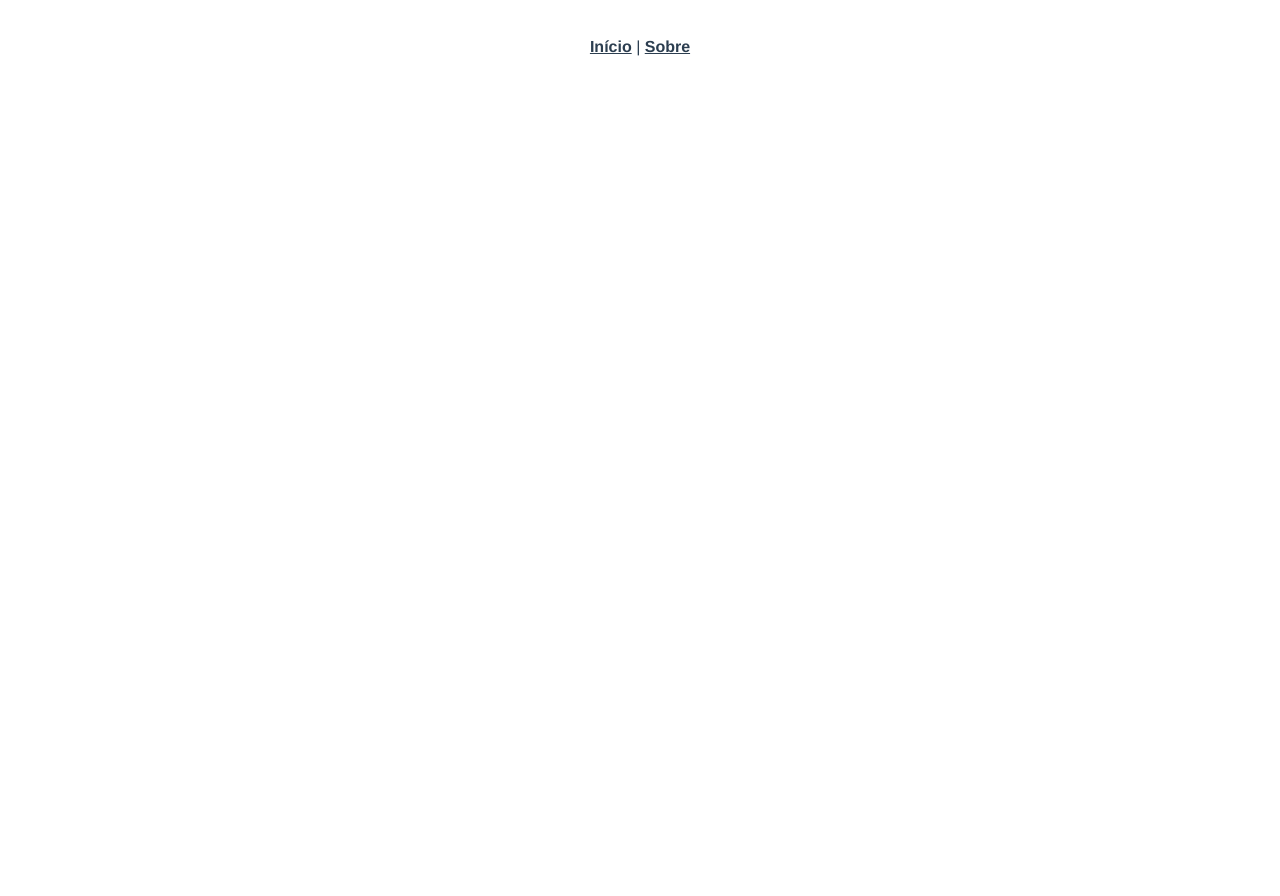
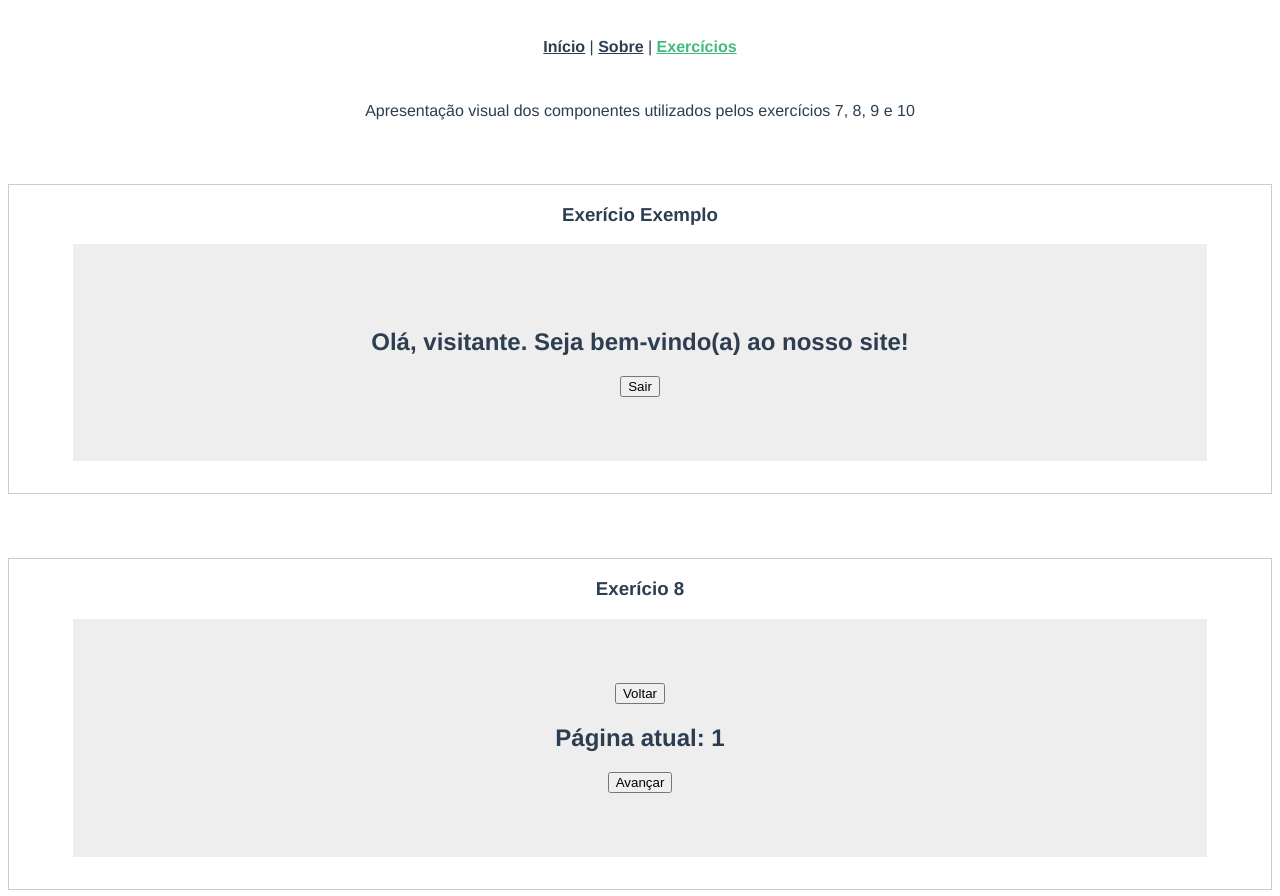
Before and after one commit to mathvalenza/lab365-base-project, a Vue app: page /exercises in a window 1280 px wide. Shown: the top 896 px of the page. Before the commit the page ends 800 px from the top, so only its background shows below. Built offline with nearby package versions, Linux system fonts and the light colour scheme.

Commit message:
adding exercises

```diff
--- a/src/App.vue
+++ b/src/App.vue
@@ -2,7 +2,8 @@
   <div id="app">
     <nav>
       <router-link to="/">Início</router-link> |
-      <router-link to="/about">Sobre</router-link>
+      <router-link to="/about">Sobre</router-link> |
+      <router-link to="/exercises">Exercícios</router-link>
     </nav>
     <router-view />
   </div>
--- /dev/null
+++ b/src/exercicios/exercicio-exemplo.vue
@@ -0,0 +1,36 @@
+<template>
+  <div class="bg">
+    <h1 v-if="usuarioSaiu">Volte sempre</h1>
+
+    <h1 v-else>Olá, {{ nomeOla }}. Seja bem-vindo(a) ao nosso site!</h1>
+
+    <button @click="usuarioSaiu = true">Sair</button>
+  </div>
+</template>
+
+<script>
+export default {
+  name: "ExercicioExemplo",
+  props: {
+    nome: String,
+  },
+  data() {
+    return {
+      usuarioSaiu: false,
+    };
+  },
+  computed: {
+    nomeOla() {
+      return this.nome || "visitante";
+    },
+  },
+};
+</script>
+
+<!-- Add "scoped" attribute to limit CSS to this component only -->
+<style scoped lang="scss">
+.bg {
+  background-color: #eee;
+  padding: 64px 32px;
+}
+</style>
--- /dev/null
+++ b/src/exercicios/exercicio-oito.vue
@@ -0,0 +1,41 @@
+<template>
+  <div class="bg">
+    <button @click="onClickVoltar">Voltar</button>
+
+    <h1>Página atual: {{ numeroPaginaAtual }}</h1>
+
+    <button @click="onClickAvancar">Avançar</button>
+  </div>
+</template>
+
+<script>
+export default {
+  name: "ExercicioExemplo",
+  props: {
+    nome: String,
+  },
+  data() {
+    return {
+      numeroPaginaAtual: 1,
+    };
+  },
+  methods: {
+    onClickVoltar() {
+      if (this.numeroPaginaAtual > 1) {
+        this.numeroPaginaAtual = this.numeroPaginaAtual - 1;
+      }
+    },
+    onClickAvancar() {
+      this.numeroPaginaAtual = this.numeroPaginaAtual + 1;
+    },
+  },
+};
+</script>
+
+<!-- Add "scoped" attribute to limit CSS to this component only -->
+<style scoped lang="scss">
+.bg {
+  background-color: #eee;
+  padding: 64px 32px;
+}
+</style>
--- a/src/router/index.js
+++ b/src/router/index.js
@@ -1,6 +1,7 @@
 import Vue from "vue";
 import VueRouter from "vue-router";
 import HomeView from "../views/HomeView.vue";
+import ExercisesView from "../views/ExercisesView.vue";
 
 Vue.use(VueRouter);
 
@@ -19,6 +20,11 @@ const routes = [
     component: () =>
       import(/* webpackChunkName: "about" */ "../views/AboutView.vue"),
   },
+  {
+    path: "/exercises",
+    name: "exercies",
+    component: ExercisesView,
+  },
 ];
 
 const router = new VueRouter({
--- /dev/null
+++ b/src/views/ExercisesView.vue
@@ -0,0 +1,48 @@
+<template>
+  <section class="container">
+    <p>
+      Apresentação visual dos componentes utilizados pelos exercícios 7, 8, 9 e
+      10
+    </p>
+
+    <div>
+      <div class="component-container">
+        <h3>Exerício Exemplo</h3>
+        <ExercicioExemplo />
+      </div>
+
+      <div class="component-container">
+        <h3>Exerício 8</h3>
+        <ExercicioOito />
+      </div>
+    </div>
+  </section>
+</template>
+
+<script>
+import ExercicioExemplo from "../exercicios/exercicio-exemplo.vue";
+import ExercicioOito from "../exercicios/exercicio-oito.vue";
+
+export default {
+  name: "ExercisesView",
+  components: {
+    ExercicioExemplo,
+    ExercicioOito,
+  },
+  props: {
+    msg: String,
+  },
+};
+</script>
+
+<!-- Add "scoped" attribute to limit CSS to this component only -->
+<style scoped lang="scss">
+p {
+  margin-bottom: 64px;
+}
+.component-container {
+  padding: 0 64px 32px;
+  border: 1px solid #ccc;
+  margin-bottom: 64px;
+}
+</style>
```
Also changed, not shown: src/exercicios/exercicio-6.js (added, +7 -0 lines), src/exercicios/exercicio-7.js (added, +19 -0 lines), 2 other files (tests, documents, lock files or other folders).
